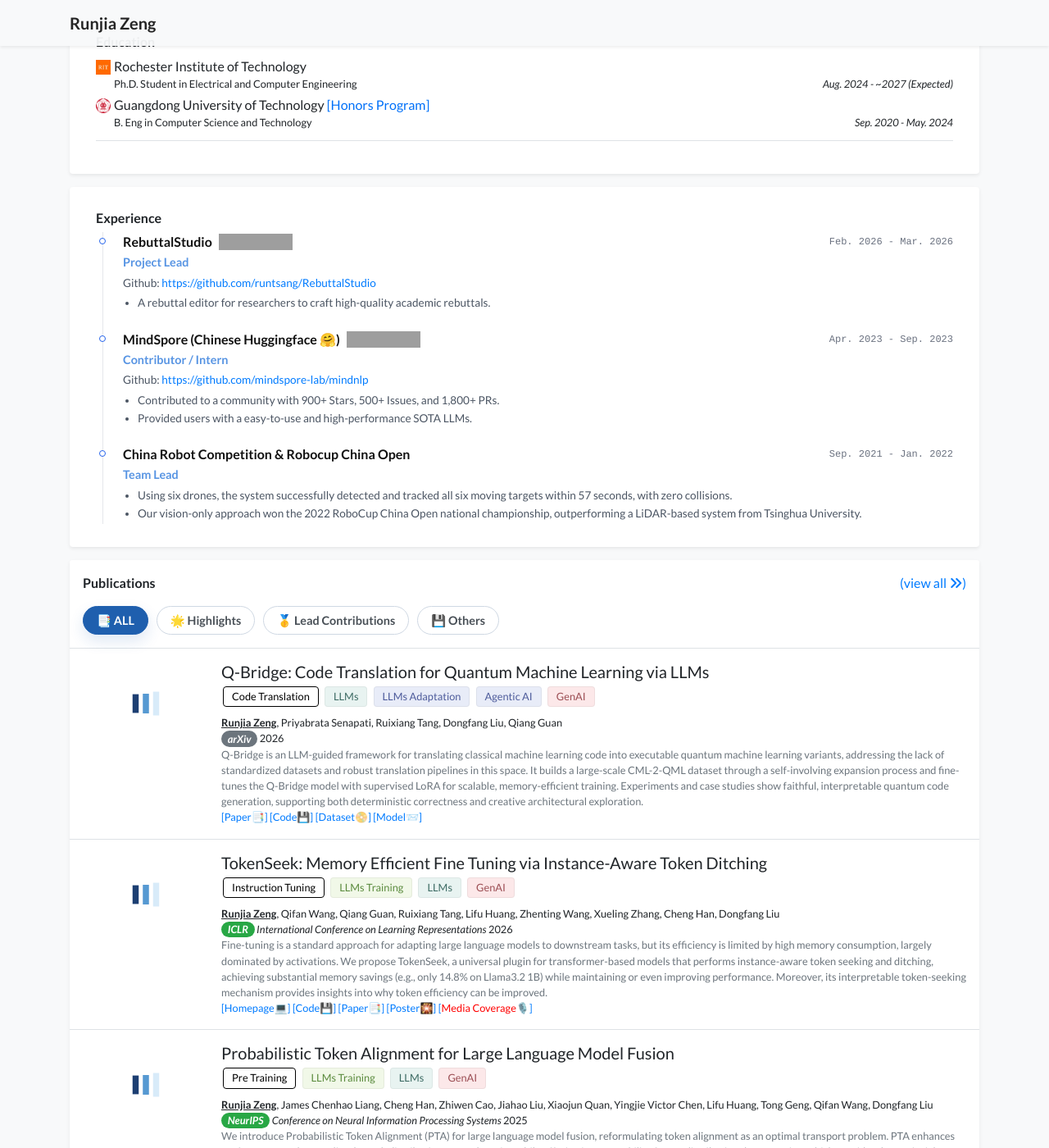
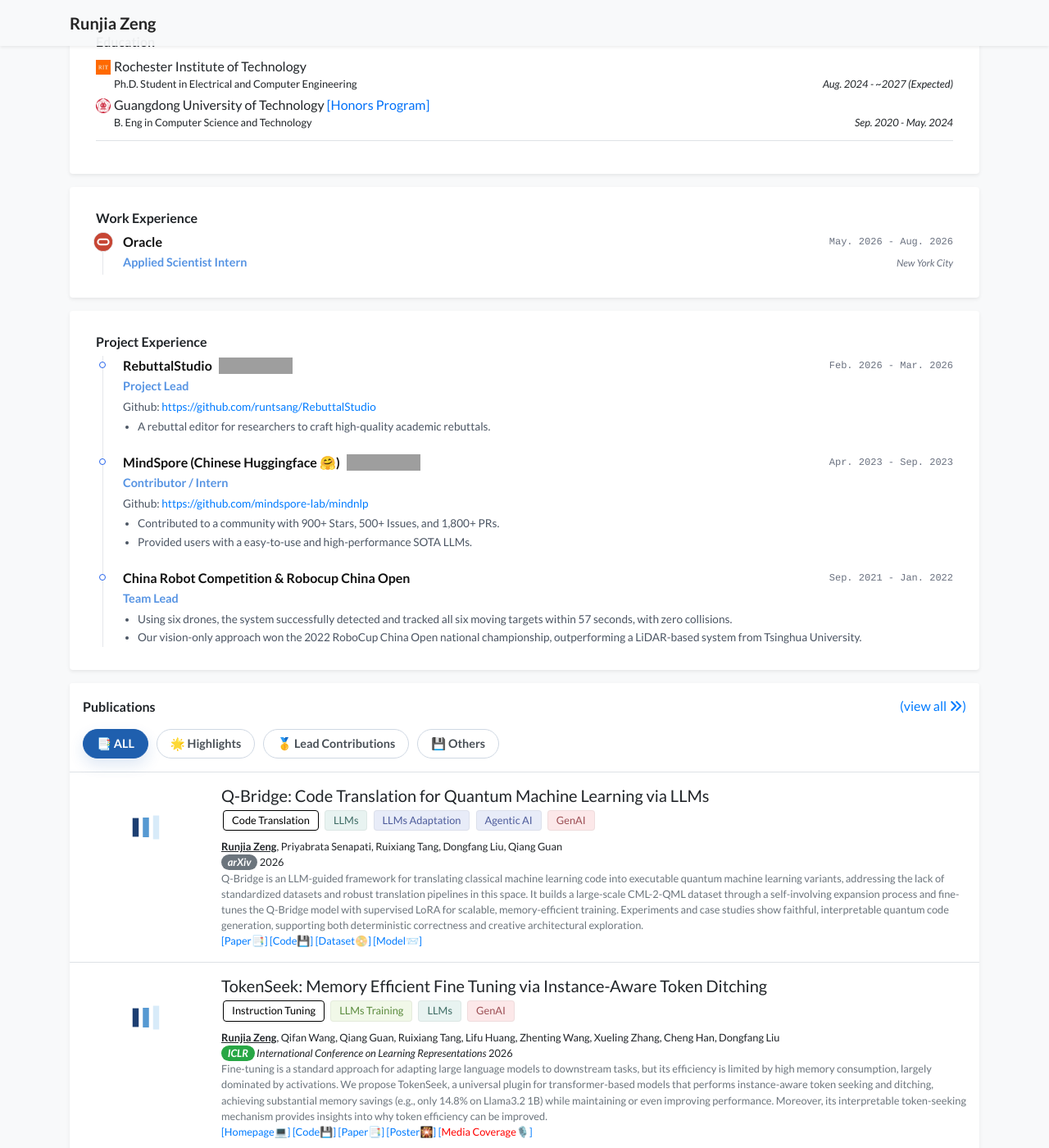
Before and after one commit to runtsang/runtsang.github.io, a Jekyll site: the page built from index.html, in a window 1280 px wide and 1400 px high, scrolled down 1006 px. Shown: the whole window at 82% size. Built offline with Jekyll 4.4.1, drawn with Linux system fonts in a browser that asks for light colours; nearby versions of some CDN libraries; a style sheet for code colours, icons or effects is not loaded; grey boxes are pictures that could not be loaded.

Commit message:
0504 update

```diff
--- a/_data/profile.yml
+++ b/_data/profile.yml
@@ -64,6 +64,13 @@
   logo: /assets/images/badges/Guangdong_University_of_Technology_Logo.svg.png
   position: B. Eng in Computer Science and Technology
   date: Sep. 2020 - May. 2024
+
+work_experience:
+- name: Oracle
+  logo: /assets/images/oracle-logo.svg
+  position: Applied Scientist Intern
+  location: New York City
+  date: May. 2026 - Aug. 2026
 
 experience:
 - name: RebuttalStudio
--- a/_includes/widgets/experience_timeline_card.html
+++ b/_includes/widgets/experience_timeline_card.html
@@ -4,7 +4,7 @@
         <div class="card border-0 shadow-sm bg-white">
             <div class="card-body p-4">
                 <div class="mx-2 my-1">
-                    <h6>Experience</h6>
+                    <h6>Project Experience</h6>
                     <div class="exp-list mt-2">
                         {% for item in site.data.profile.experience %}
                         <div class="exp-item">
--- /dev/null
+++ b/_includes/widgets/work_experience_card.html
@@ -0,0 +1,41 @@
+{% if site.data.profile.work_experience %}
+<div class="row mt-3">
+    <div class="col">
+        <div class="card border-0 shadow-sm bg-white">
+            <div class="card-body p-4">
+                <div class="mx-2 my-1">
+                    <h6>Work Experience</h6>
+                    <div class="exp-list mt-2">
+                        {% for item in site.data.profile.work_experience %}
+                        <div class="exp-item work-exp-item">
+                            {% if item.logo %}
+                            <img src="{{ item.logo | relative_url }}" alt="{{ item.name }}" class="work-exp-marker">
+                            {% endif %}
+                            <div class="exp-header">
+                                <div class="exp-company-name" style="display: flex; align-items: center; gap: 8px; flex-wrap: wrap;">
+                                    <div>
+                                        {{ item.name }}
+                                    </div>
+                                </div>
+                                <span class="exp-date">{{ item.date }}</span>
+                            </div>
+                            <div class="exp-sub-header">
+                                <span class="exp-role">{{ item.position }}</span>
+                                {% if item.location %}
+                                <span class="exp-location">{{ item.location }}</span>
+                                {% endif %}
+                            </div>
+                            {% if item.details %}
+                            <div class="exp-desc">
+                                {{ item.details }}
+                            </div>
+                            {% endif %}
+                        </div>
+                        {% endfor %}
+                    </div>
+                </div>
+            </div>
+        </div>
+    </div>
+</div>
+{% endif %}
--- a/assets/css/global.css
+++ b/assets/css/global.css
@@ -181,6 +181,23 @@
     object-fit: contain;
 }
 
+.work-exp-item::before {
+    display: none;
+}
+
+.work-exp-marker {
+    position: absolute;
+    left: -36px;
+    top: 0;
+    width: 24px;
+    height: 24px;
+    border-radius: 50%;
+    object-fit: cover;
+    background: #c74634;
+    border: 1px solid #e5e7eb;
+    z-index: 1;
+}
+
 
 /* --- Status Banner --- */
 .status-banner {
--- a/index.html
+++ b/index.html
@@ -17,6 +17,7 @@
 
 {% if site.data.display.homepage.show_experience %}
 {% include widgets/experience_card.html %}
+{% include widgets/work_experience_card.html %}
 {% include widgets/experience_timeline_card.html %}
 {% endif %}
 
```
Also changed, not shown: assets/images/oracle-logo.svg (added), 1 other file.
